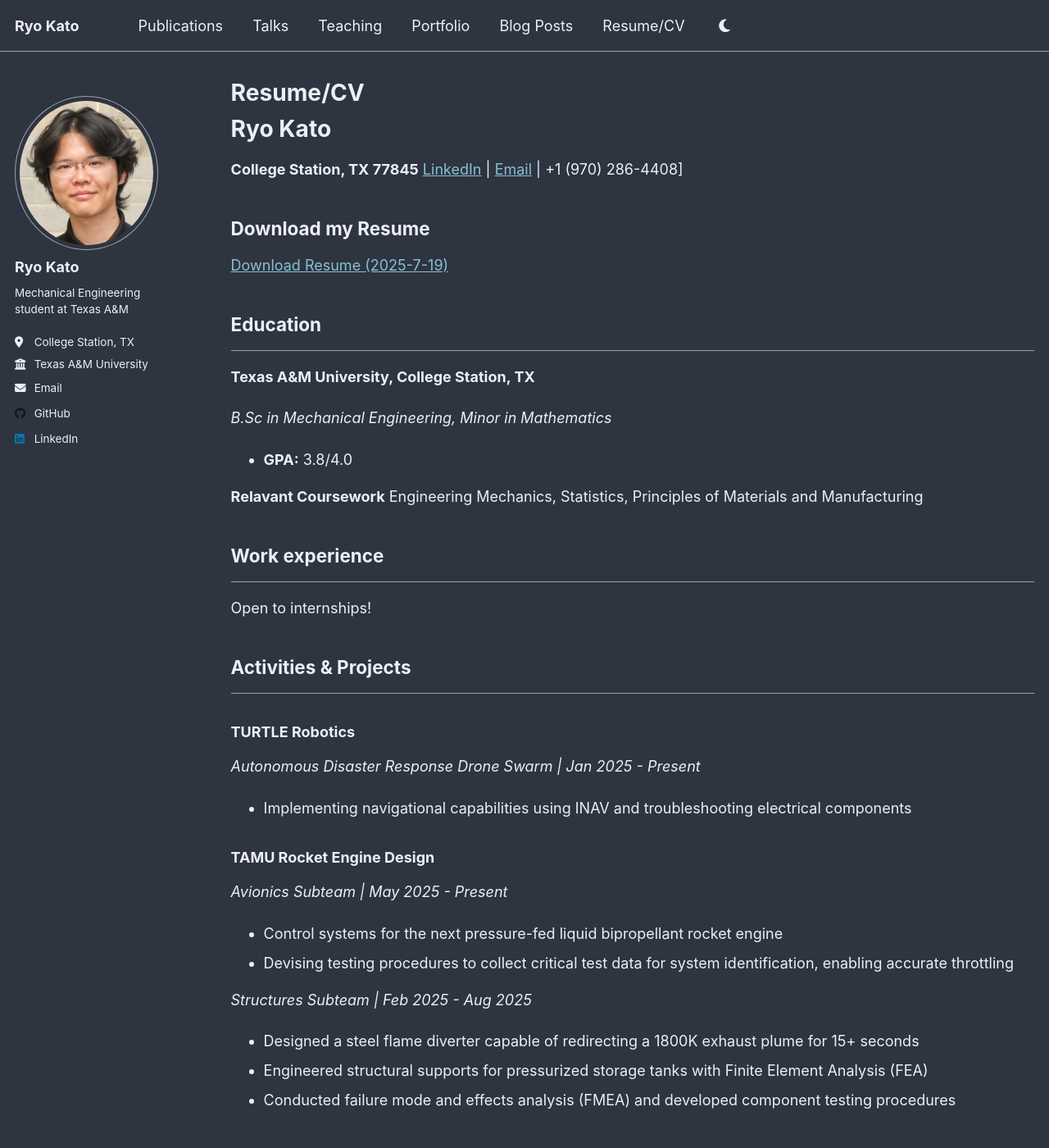
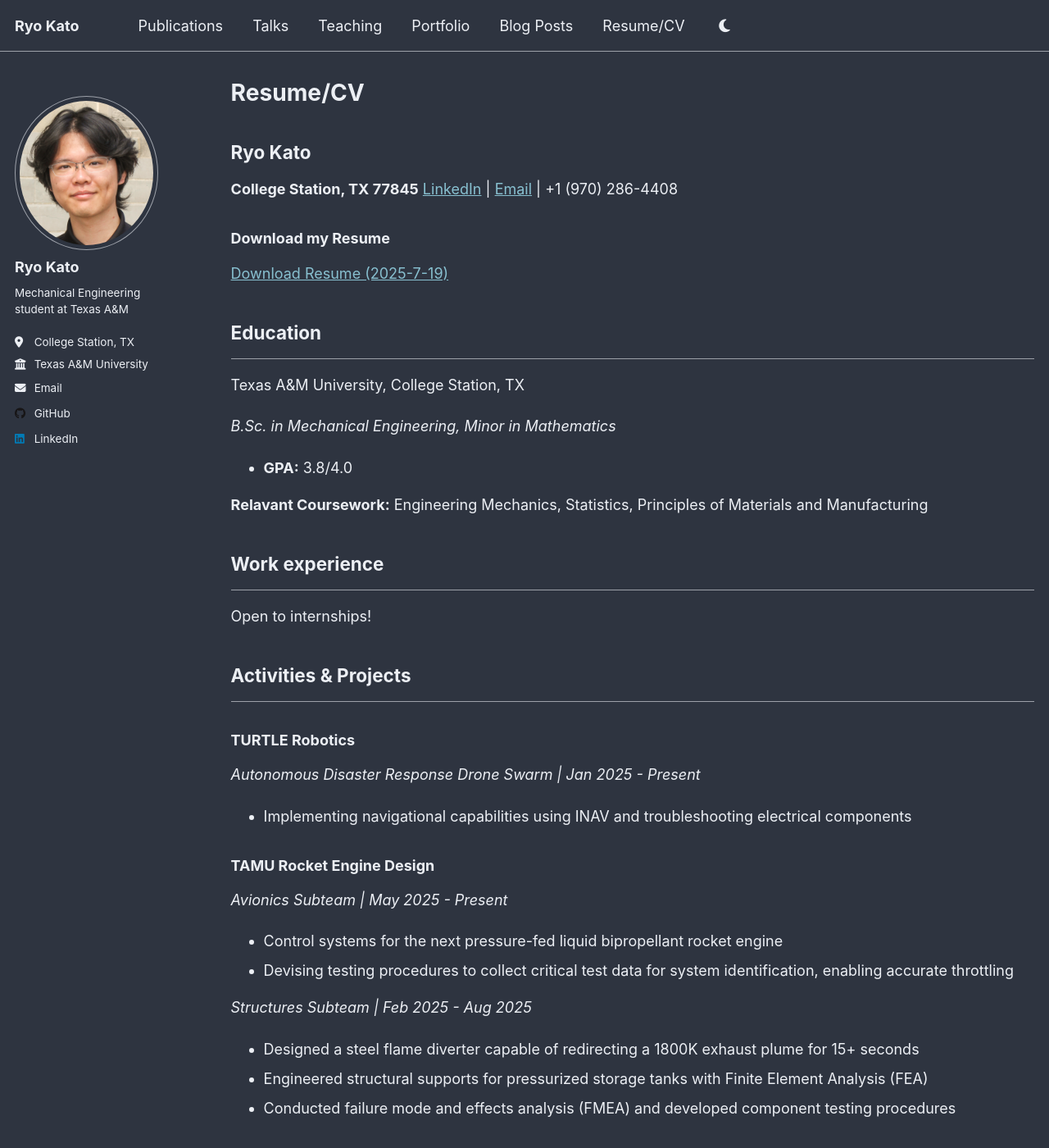
Before and after one commit to theryokato/theryokato.github.io, a Jekyll site: the page built from _pages/cv.md, in a window 1280 px wide and 1400 px high. Shown: the whole window at 82% size. Built offline with Jekyll 4.4.1, drawn with Linux system fonts in a browser that asks for light colours; a script that is not in the unit is left out; some of the changed text lies outside the part shown.

Commit message:
CV added and edited

```diff
--- a/_pages/cv.md
+++ b/_pages/cv.md
@@ -9,14 +9,14 @@ redirect_from:
 
 {% include base_path %}
 
-# Ryo Kato
+## Ryo Kato
 
 **College Station, TX 77845**
-[LinkedIn](www.linkedin.com/in/ryokato-texasam) | [Email](mailto:ryokato.tamu.edu) | +1 (970) 286-4408]
+[LinkedIn](www.linkedin.com/in/ryokato-texasam) | [Email](mailto:ryokato.tamu.edu) | +1 (970) 286-4408
 
 
 
-## Download my Resume
+### Download my Resume
 
 [Download Resume (2025-7-19)](https://theryokato.github.io/files/ryokato-resume.pdf)
 
@@ -24,12 +24,12 @@ redirect_from:
 
 ## Education
 ---
-**Texas A&M University, College Station, TX**
+Texas A&M University, College Station, TX
 
-*B.Sc in Mechanical Engineering, Minor in Mathematics*
+*B.Sc. in Mechanical Engineering, Minor in Mathematics*
   * **GPA:** 3.8/4.0
 
-**Relavant Coursework**
+**Relavant Coursework:**
 Engineering Mechanics, Statistics, Principles of Materials and Manufacturing
 
 
```
Also changed, not shown: other parts of _pages/cv.md (+1 -1 lines).
